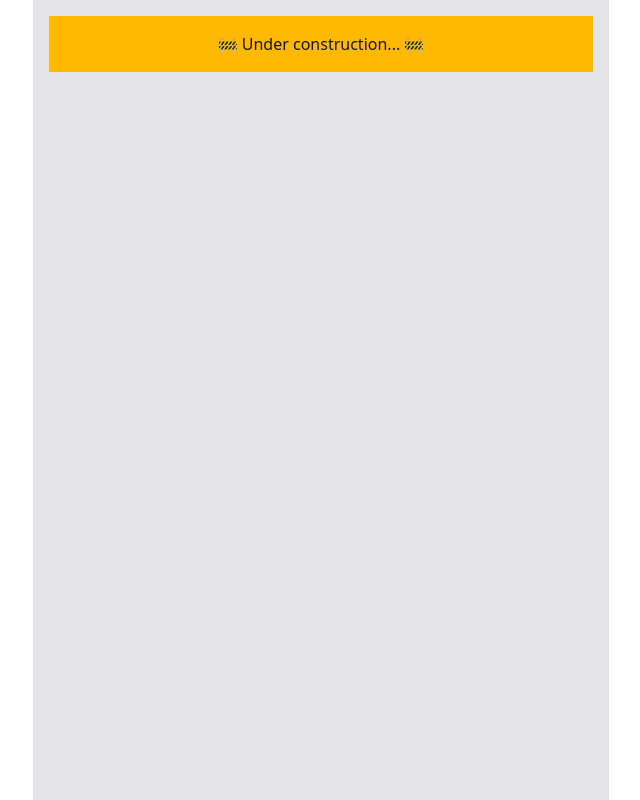
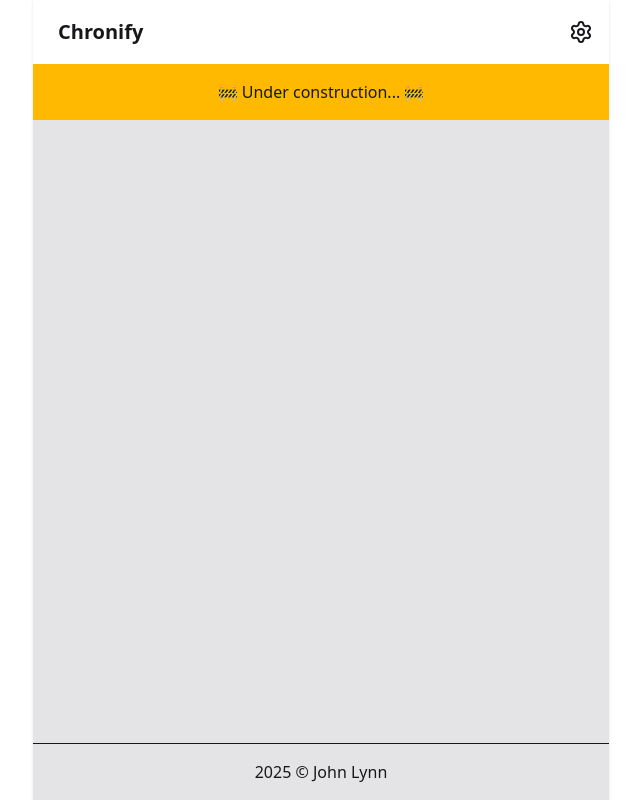
Before and after one commit to madigan/chronify, a React (Vite) app: page / in a window 1280 px wide. Shown: the whole page, without its empty margins (319-959 px from the left). Built offline with nearby package versions, Linux system fonts and the light colour scheme.

Commit message:
make ui more presentable

```diff
--- a/package.json
+++ b/package.json
@@ -13,6 +13,7 @@
   "dependencies": {
     "@tailwindcss/vite": "^4.1.8",
     "daisyui": "^5.0.43",
+    "lucide-react": "^0.513.0",
     "react": "^19.1.0",
     "react-dom": "^19.1.0",
     "tailwindcss": "^4.1.8"
--- a/src/App.tsx
+++ b/src/App.tsx
@@ -1,11 +1,17 @@
 import "./App.css";
+import Footer from "./components/Footer";
+import Header from "./components/Header";
 
 function App() {
   return (
-    <div className="container w-xl m-auto min-h-screen p-4 bg-neutral-content">
-      <p className="bg-amber-400 p-4 text-center">
-        🚧 Under construction... 🚧
-      </p>
+    <div className="flex flex-col container w-xl m-auto min-h-screen bg-neutral-content shadow-sm">
+      <Header />
+      <main className="flex flex-1 flex-col">
+        <p className="bg-amber-400 p-4 text-center">
+          🚧 Under construction... 🚧
+        </p>
+      </main>
+      <Footer />
     </div>
   );
 }
--- /dev/null
+++ b/src/components/Footer.tsx
@@ -0,0 +1,5 @@
+export default function Footer() {
+  return (
+    <footer className="text-center border-t-1 p-4">2025 © John Lynn</footer>
+  );
+}
--- /dev/null
+++ b/src/components/Header.tsx
@@ -0,0 +1,16 @@
+import { Settings } from "lucide-react";
+
+export default function Header() {
+  return (
+    <header className="navbar bg-base-100">
+      <div className="flex-1">
+        <a href="/" className="btn btn-ghost text-xl">
+          Chronify
+        </a>
+      </div>
+      <div className="flex-none p-2">
+        <Settings />
+      </div>
+    </header>
+  );
+}
```
Also changed, not shown: 1 other file (tests, documents, lock files or other folders).
